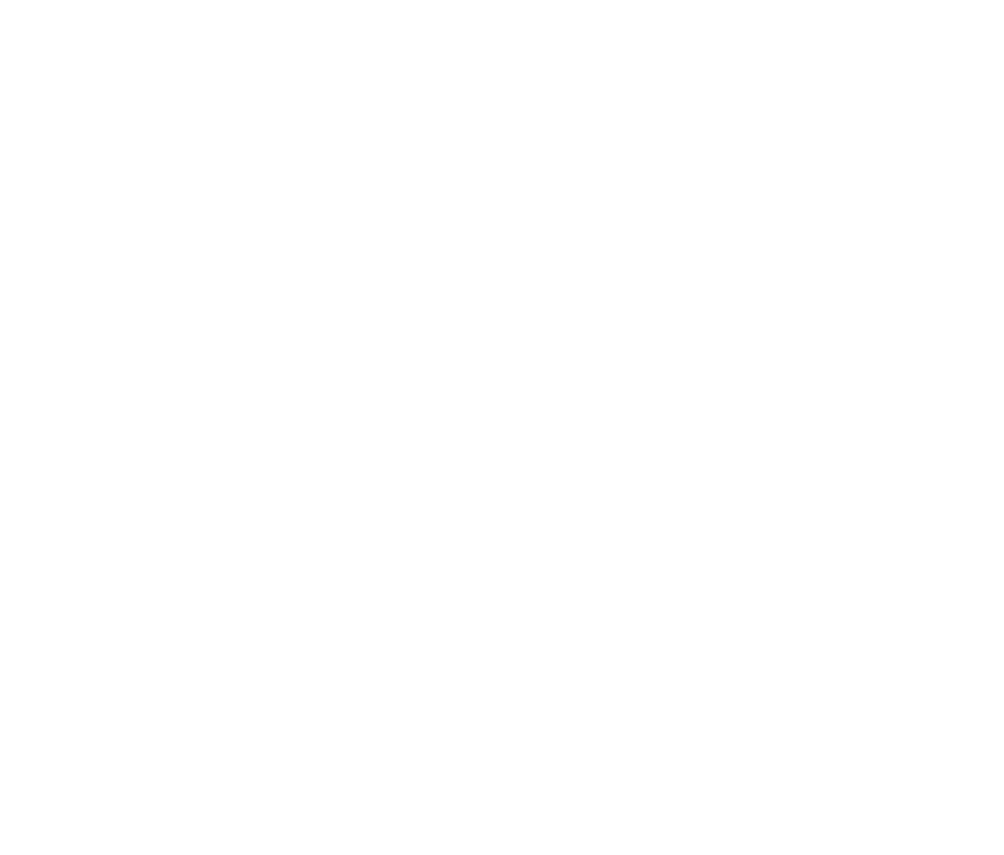
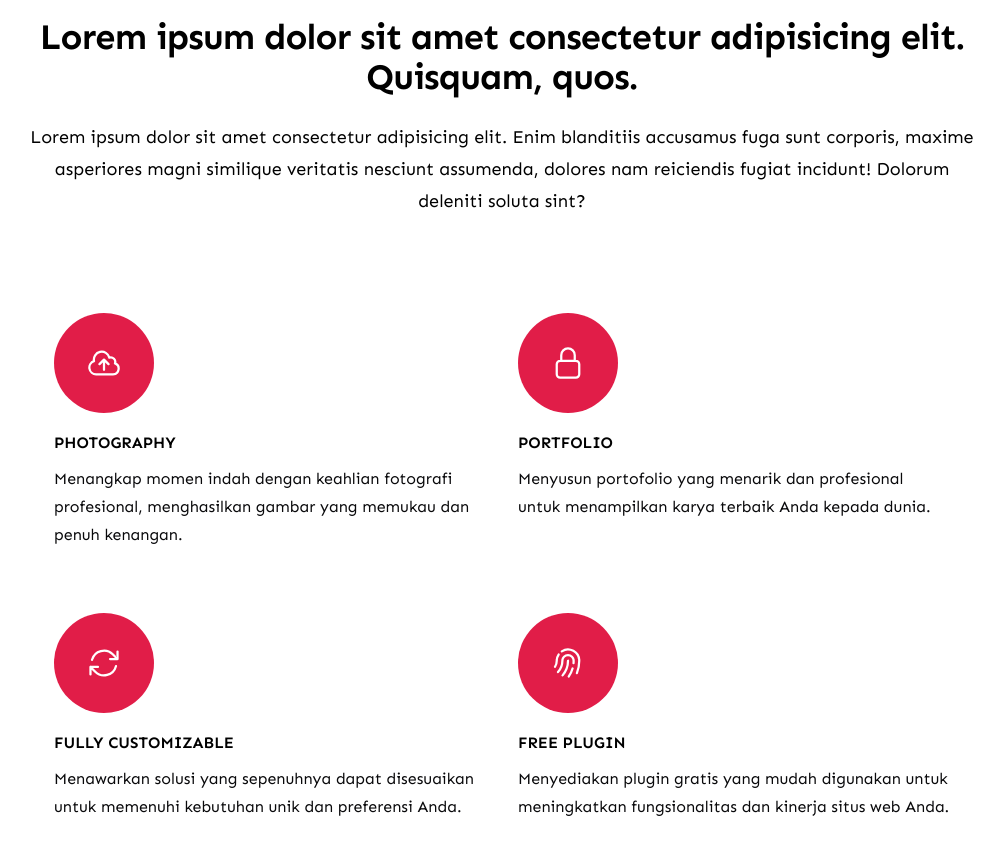
Before and after one commit to Ajosh-NyxBar/photograpy, a Next.js app: page / in a window 1280 px wide. Shown: the part 1374-2229 px from the top of the page, without its empty margins (138-1142 px from the left). Built offline with nearby package versions, Linux system fonts and the light colour scheme.

Commit message:
add feature section

```diff
--- a/app/page.jsx
+++ b/app/page.jsx
@@ -1,3 +1,4 @@
+import Features from "@/components/Features";
 import Hero from "@/components/Hero";
 import Image from "next/image";
 
@@ -5,6 +6,7 @@ export default function Home() {
   return (
     <main>
       <Hero />
+      <Features />
     </main>
   );
 }
--- /dev/null
+++ b/components/Features.jsx
@@ -0,0 +1,89 @@
+import {
+  ArrowPathIcon,
+  CloudArrowUpIcon,
+  FingerPrintIcon,
+  LockClosedIcon,
+} from "@heroicons/react/24/outline";
+import React from "react";
+
+const features = [
+  {
+    name: "PHOTOGRAPHY",
+    description:
+      "Menangkap momen indah dengan keahlian fotografi profesional, menghasilkan gambar yang memukau dan penuh kenangan.",
+    icon: CloudArrowUpIcon,
+  },
+  {
+    name: "PORTFOLIO",
+    description:
+      "Menyusun portofolio yang menarik dan profesional untuk menampilkan karya terbaik Anda kepada dunia.",
+    icon: LockClosedIcon,
+  },
+  {
+    name: "FULLY CUSTOMIZABLE",
+    description:
+      "Menawarkan solusi yang sepenuhnya dapat disesuaikan untuk memenuhi kebutuhan unik dan preferensi Anda.",
+    icon: ArrowPathIcon,
+  },
+  {
+    name: "FREE PLUGIN",
+    description:
+      "Menyediakan plugin gratis yang mudah digunakan untuk meningkatkan fungsionalitas dan kinerja situs web Anda.",
+    icon: FingerPrintIcon,
+  },
+];
+
+const Features = () => {
+  return (
+    <section className="pb-12 xl:py-24">
+      <div className="container mx-auto">
+        <h2 className="section-title mb-12 xl:mb-3 text-center mx-auto">
+          Key Features
+        </h2>
+        <div className="flex flex-col">
+          <div className="mx-auto max-w-7xl text-center">
+            <p
+              className="mt-2 text-3xl font-bold tracking-tight text-black dark:text-white
+            sm:text-4xl"
+            >
+              Lorem ipsum dolor sit amet consectetur adipisicing elit. Quisquam,
+              quos.
+            </p>
+            <p className="mt-6 text-lg leading-8 text-black dark:text-white">
+              Lorem ipsum dolor sit amet consectetur adipisicing elit. Enim
+              blanditiis accusamus fuga sunt corporis, maxime asperiores magni
+              similique veritatis nesciunt assumenda, dolores nam reiciendis
+              fugiat incidunt! Dolorum deleniti soluta sint?
+            </p>
+          </div>
+        </div>
+        {/* FEATURES SECTION */}
+
+        <div className="mx-auto mt-16 max-w-2xl sm:mt-20 lg:mt-24 lg:max-w-4xl">
+          <dl className="grid max-w-xl grid-cols-1 gap-x-8 gap-y-10 lg:max-w-none lg:grid-cols-2 lg:gap-y-16">
+            {features.map((feature) => (
+              <div key={feature.name} className="relative hover:scale-110 transition-all">
+                <dt className="text-base font-semibold leading-7 text-muted-foreground justify-center">
+                  <div
+                    className="flex flex-col w-[100px] h-[100px] bg-primary
+                  rounded-full items-center mb-4 justify-center"
+                  >
+                    <feature.icon
+                      className="h-[36px] w-[36px] text-white"
+                      aria-hidden="true"
+                    />
+                  </div>
+                  <div className="text-black dark:text-white">{feature.name}</div>
+                </dt>
+
+                <dd className="mt-2 text-base leading-7">{feature.description}</dd>
+              </div>
+            ))}
+          </dl>
+        </div>
+      </div>
+    </section>
+  );
+};
+
+export default Features;
--- a/package.json
+++ b/package.json
@@ -9,6 +9,7 @@
     "lint": "next lint"
   },
   "dependencies": {
+    "@heroicons/react": "^2.1.5",
     "@hookform/resolvers": "^3.9.0",
     "@radix-ui/react-accordion": "^1.2.0",
     "@radix-ui/react-dialog": "^1.1.1",
```
Also changed, not shown: 1 other file (tests, documents, lock files or other folders).
